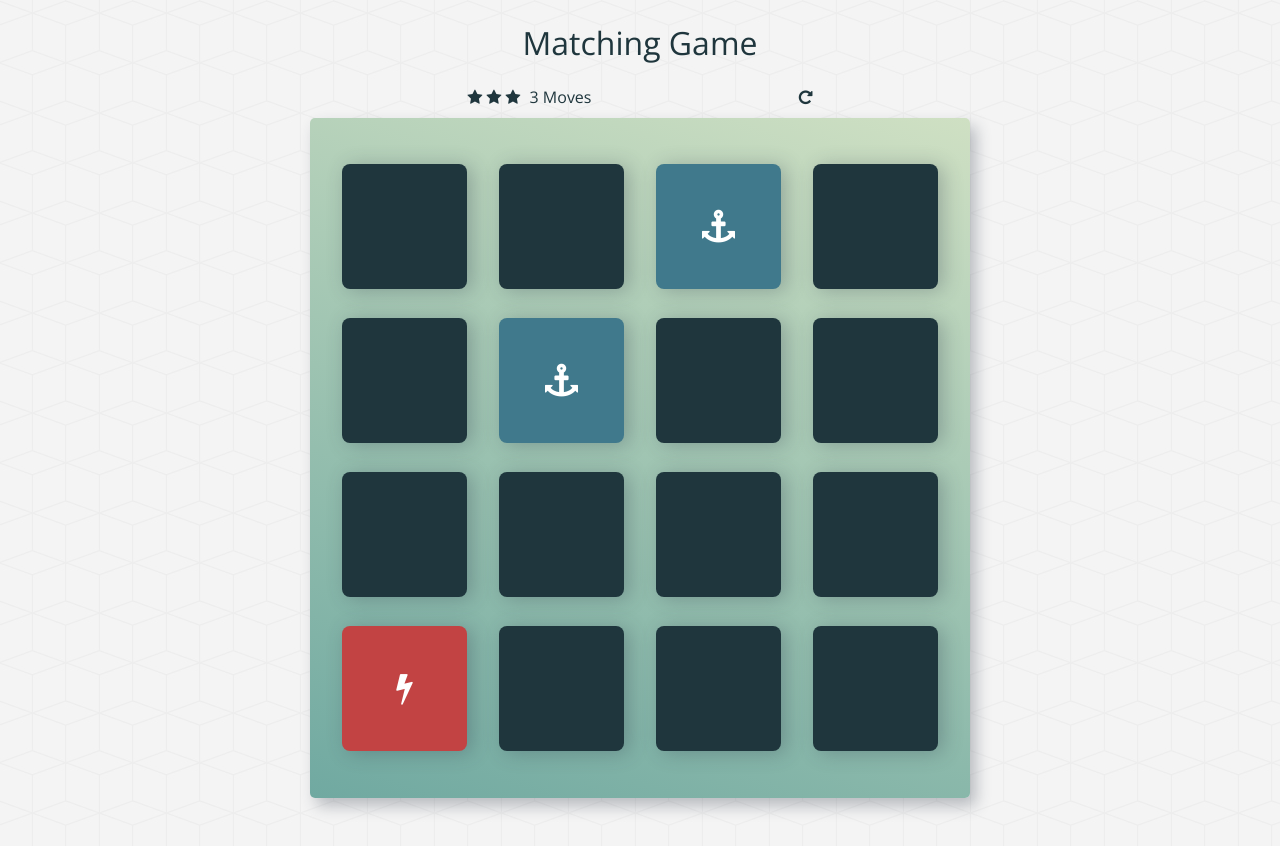
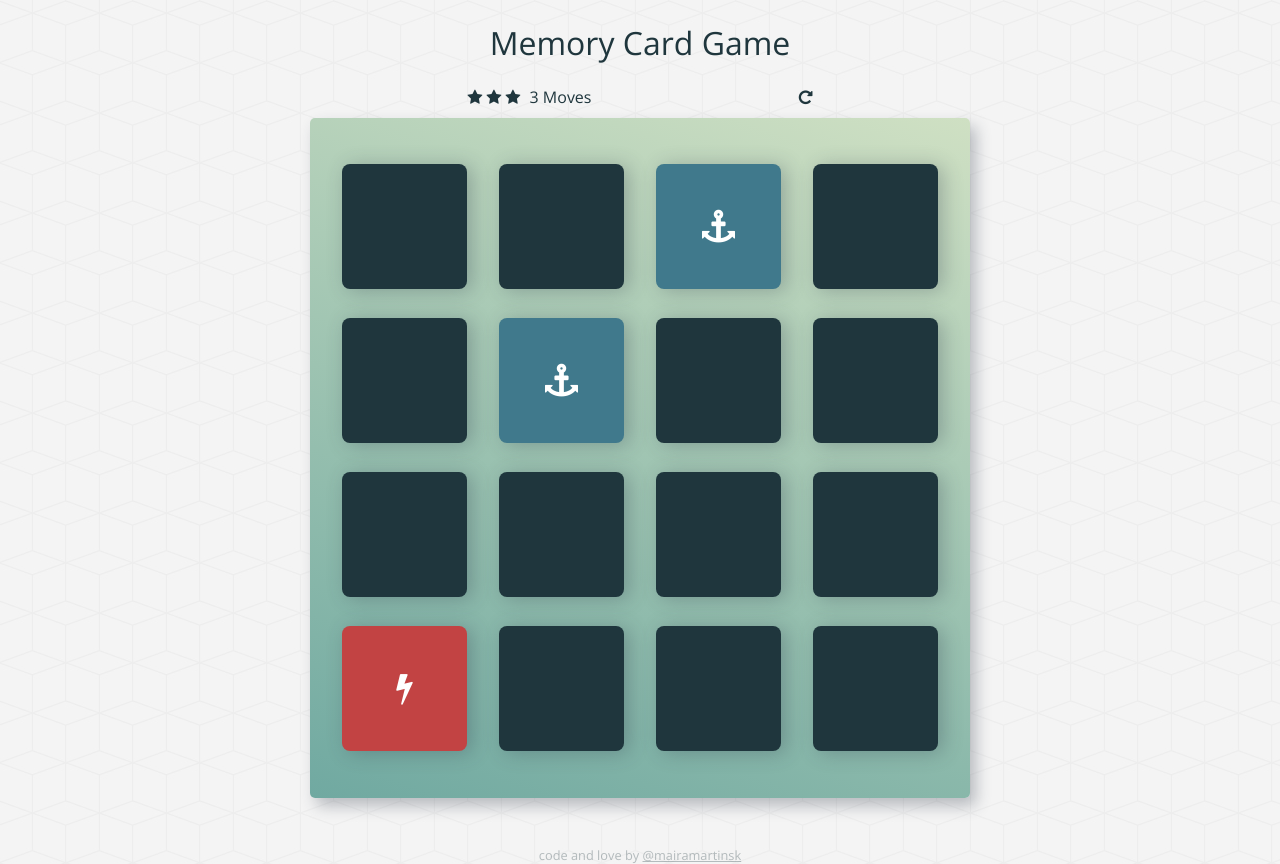
Before and after one commit to mairamartinsk/udacity-fend, a plain HTML site: page memory-game/index.html in a window 1280 px wide. Drawn offline with nearby package versions, Linux system fonts and the light colour scheme.

Commit message:
Style: add credit to page footer

```diff
--- a/memory-game/css/app.css
+++ b/memory-game/css/app.css
@@ -32,6 +32,13 @@ body {
 h1 {
   font-family: "Open Sans", sans-serif;
   font-weight: 300;
+}
+
+.credit {
+  margin: 0 auto;
+  font-size: 0.8rem;
+  color: rgba(31, 54, 61, 0.3);
+  text-align: center;
 }
 
 /*
--- a/memory-game/index.html
+++ b/memory-game/index.html
@@ -2,7 +2,7 @@
 <html lang="en">
 <head>
     <meta charset="utf-8">
-    <title>Matching Game</title>
+    <title>Memory Card Matching Game</title>
     <meta name="description" content="">
     <link rel="stylesheet prefetch" href="https://maxcdn.bootstrapcdn.com/font-awesome/4.6.1/css/font-awesome.min.css">
     <link rel="stylesheet prefetch" href="https://fonts.googleapis.com/css?family=Open+Sans">
@@ -12,7 +12,7 @@
 
     <div class="container">
         <header>
-            <h1>Matching Game</h1>
+            <h1>Memory Card Game</h1>
         </header>
 
         <section class="score-panel">
@@ -79,6 +79,7 @@
                 <i class="fa fa-cube"></i>
             </li>
         </ul>
+        <footer class="credit">code and love by <a href="https://github.com/mairamartinsk" target="_blank" class="credit">@mairamartinsk</a></footer>
     </div>
 
     <script src="js/app.js"></script>
```
